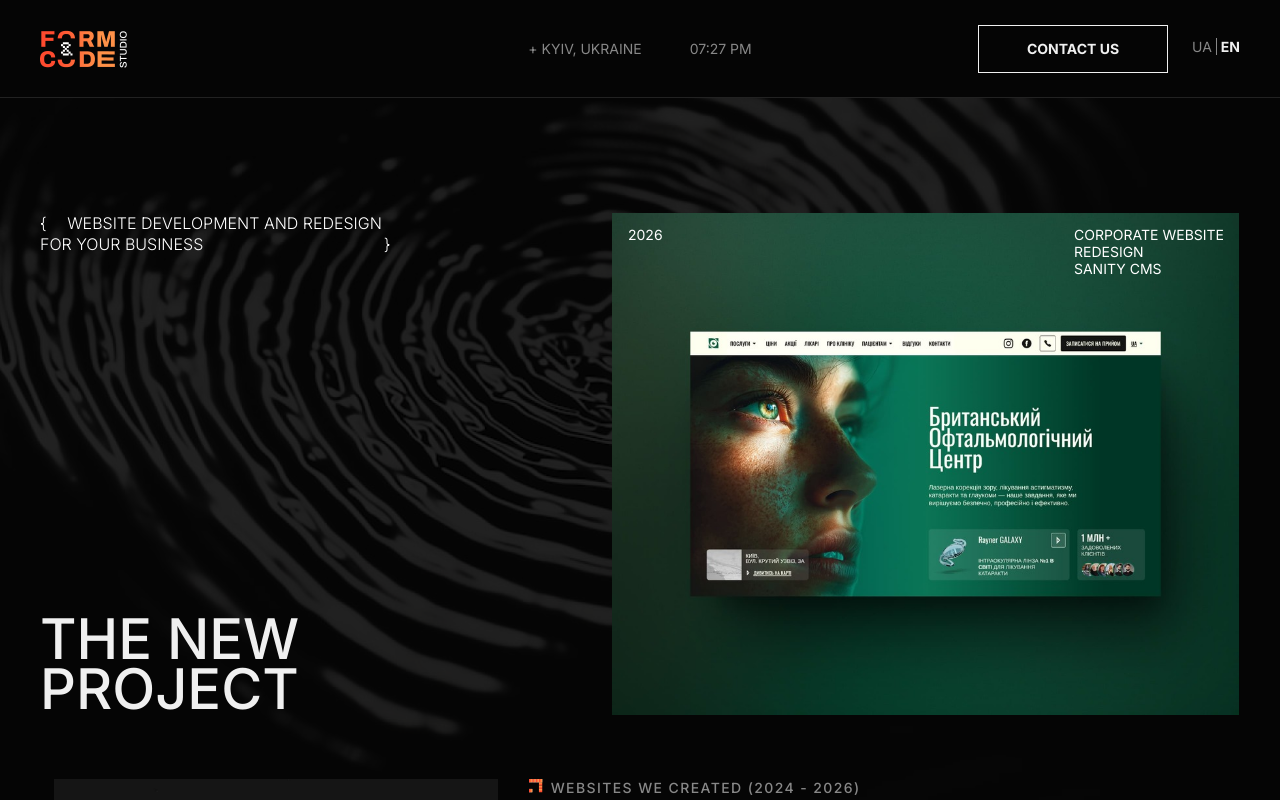
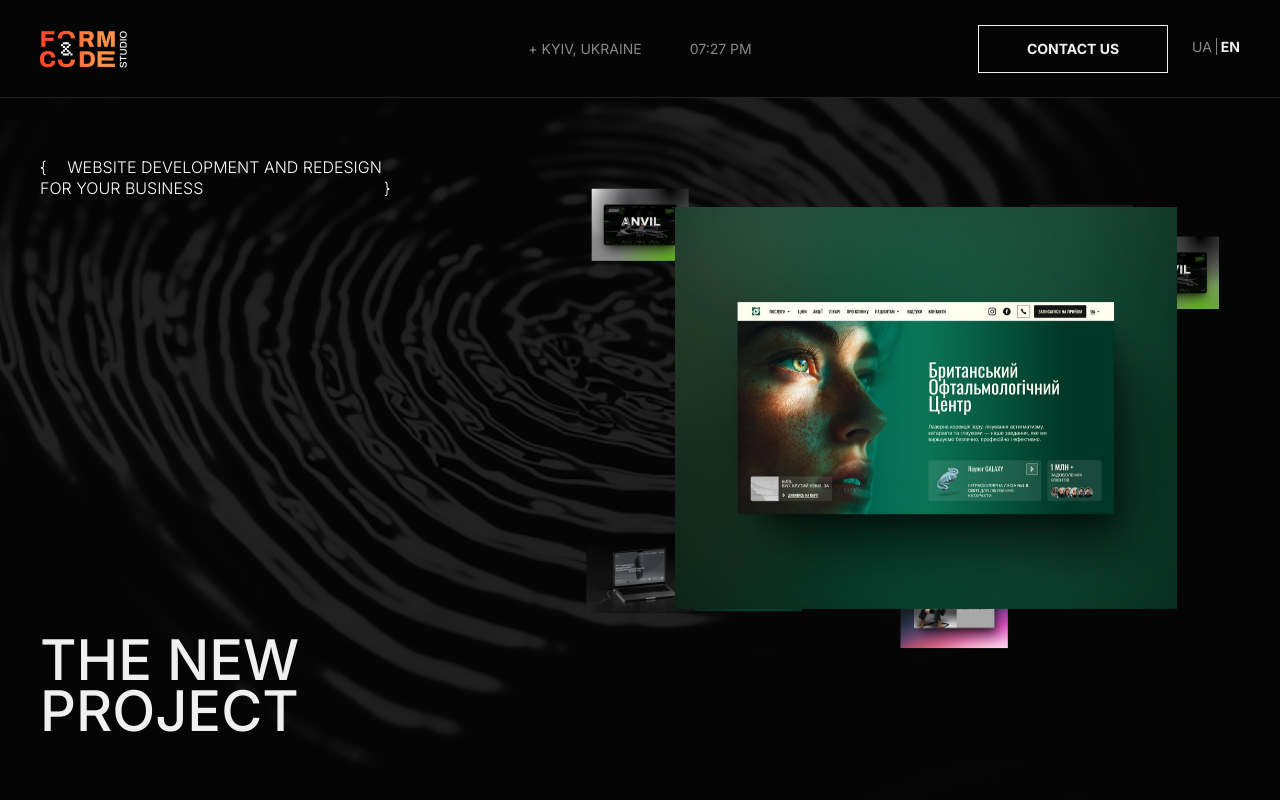
Before and after one commit to IraMira333/dezdevteam, a Next.js app: page /en in a window 1280 px wide. Shown: the top 800 px of the page. Built offline with nearby package versions, Linux system fonts and the light colour scheme; grey boxes are pictures that could not be loaded.

Commit message:
Updated hero

```diff
--- a/src/components/assets/contacts.ts
+++ b/src/components/assets/contacts.ts
@@ -1,5 +1,5 @@
 export const dezTelegram = "https://t.me/iryna_stoliarova";
-export const dezWhatsApp = "https://wa.me/380633333333";
+export const dezWhatsApp = "https://wa.me/380954249078";
 export const devTelegram = "https://t.me/iramira333";
 export const devWhatsApp = "https://wa.me/380939449063";
 
--- a/src/components/assets/projectsData.ts
+++ b/src/components/assets/projectsData.ts
@@ -25,8 +25,8 @@ export const projectsData: ProjectsDataType[] = [
     link: "https://eyes.ua/",
     icon: "/icons/client-logo1.svg",
     uk: {
-      title: "Британський Офтольмологічний Центр",
-      description: "Офтальмологічна клініка в Києві",
+      title: "Британський Офтальмологічний Центр",
+      description: "Офтальмалогічна клініка в Києві",
       done: "Редизайн сайту та повна міграція з WordPress",
       services: "Редизайн сайту та повна міграція з WordPress для офтальмологічної клініки",
       details: ["Корпоративний Сайт", "Редизайн", "Sanity CMS"],
--- /dev/null
+++ b/src/components/main/hero/FloatingGallery.tsx
@@ -0,0 +1,88 @@
+"use client";
+import Image from "next/image";
+import React, { useEffect, useState } from "react";
+
+const images = [
+  "/images/card-anvil.jpg",
+  "/images/card-bestortho.jpg",
+  "/images/card-boc.jpg",
+  "/images/card-mapium.jpg",
+  "/images/card-willow.jpg",
+  "/images/card-anvil.jpg",
+  "/images/card-bestortho.jpg",
+  "/images/card-boc.jpg",
+  "/images/card-mapium.jpg",
+  "/images/card-willow.jpg",
+];
+
+const createSeed = () => Math.random() * 10000;
+
+const seededRandom = (seed: number, base: number) => {
+  const x = Math.sin(seed + base * 12.9898) * 43758.5453;
+  return x - Math.floor(x);
+};
+
+export const FloatingGallery = () => {
+  const seed = React.useMemo(() => createSeed(), []);
+  const [activeIndex, setActiveIndex] = useState<number>(0);
+
+  const cols = 6;
+  const rows = Math.ceil(images.length / cols);
+  useEffect(() => {
+    const interval = setInterval(() => {
+      setActiveIndex((prev) => (prev + 1) % images.length);
+    }, 3000);
+
+    return () => clearInterval(interval);
+  }, []);
+  const items = images.map((src, i) => {
+    const col = i % cols;
+    const row = Math.floor(i / cols);
+
+    const cellW = 100 / cols;
+    const cellH = 100 / rows;
+
+    const baseLeft = col * cellW + cellW / 2;
+    const baseTop = row * cellH + cellH / 2;
+
+    const offsetX = (seededRandom(seed, i * 2.1) - 0.5) * (cellW * 0.6);
+
+    const offsetY = (seededRandom(seed, i * 3.7) - 0.5) * (cellH * 0.6);
+    const isActive = i === activeIndex;
+    return {
+      src,
+      left: baseLeft + offsetX,
+      top: baseTop + offsetY,
+      scale: 0.9 + seededRandom(seed, i * 4.1) * 0.2,
+      isActive,
+    };
+  });
+
+  return (
+    <div className="relative" style={{ aspectRatio: "1.25 / 1" }}>
+      {items.map((item, i) => (
+        <Image
+          key={`${item.src}-${i}`}
+          src={item.src}
+          alt=""
+          className="absolute object-cover transition-all duration-700 ease-[cubic-bezier(0.22,1,0.36,1)]"
+          width={627}
+          height={503}
+          style={{
+            width: item.isActive ? "80%" : "calc(100% / 6)",
+            height: item.isActive ? "auto" : "auto",
+
+            zIndex: item.isActive ? 50 : 1,
+            transitionDelay: item.isActive ? "0ms" : "100ms",
+            left: item.isActive ? "50%" : `${item.left}%`,
+            top: item.isActive ? "50%" : `${item.top}%`,
+
+            transform: item.isActive
+              ? "translate(-50%, -50%) scale(1)"
+              : `translate(-50%, -50%) scale(${item.scale})`,
+          }}
+        />
+      ))}
+    </div>
+  );
+};
--- a/src/components/main/hero/Hero.tsx
+++ b/src/components/main/hero/Hero.tsx
@@ -1,4 +1,3 @@
-import Image from "next/image";
 import { useLocale, useTranslations } from "next-intl";
 
 import { LocaleType } from "@/src/types/LocaleTypes";
@@ -6,46 +5,30 @@ import { LocaleType } from "@/src/types/LocaleTypes";
 import { projectsData } from "../../assets/projectsData";
 import { CustomTitleH1 } from "../../shared/CustomTitle";
 import { GlowButton } from "../../shared/GlowButton";
+import { FloatingGallery } from "./FloatingGallery";
 import { ProjectsList } from "./ProjectsList";
 
 export const Hero = () => {
   const t = useTranslations("HomePage");
   const locale = useLocale();
-  const newestProjectData = projectsData[0];
-  const projectsDataWithoutNewest = projectsData.slice(1);
 
   return (
-    <section className="nopadding-container tab:px-6 prepc:px-10 pc:px-20 mt-14">
-      <div className="tab:flex tab:mb-16 prepc:mt-20 pc:mt-26 tab:justify-between">
+    <section className="nopadding-container tab:px-6 prepc:px-10 pc:px-20 overflow-hidden">
+      <div className="tab:flex tab:pb-16 prepc:pt-20 pc:mt-26 tab:justify-between min-h-[calc(100vh-77px)] pt-17.5">
         <div className="tab:flex tab:px-0 tab:w-[43%] tab:flex-col tab:justify-between tab:mb-0 mb-8 px-4">
           <CustomTitleH1 text={t("title")} className="mb-10" />
           <p className="text-whitef0 text-[56px] leading-[90%] font-medium whitespace-pre-line uppercase">
             {t("text")}
           </p>
         </div>
-        <div className="tab:w-[56%] tab:max-w-157 tab:mb-0 tab:ml-auto tab:mr-0 relative mx-auto mb-26.5 w-fit">
-          <Image
-            src={newestProjectData.image}
-            alt={newestProjectData[locale as LocaleType].title}
-            width={627}
-            height={503}
-          />
-          <p className="text-whiteff absolute top-3.5 left-4 leading-[120%] uppercase">
-            {newestProjectData.year}
-          </p>
-          <ul className="text-whiteff absolute top-3.5 right-4 leading-[120%] uppercase">
-            {newestProjectData[locale as LocaleType].details.map((detail, index) => (
-              <li key={index} className="">
-                {detail}
-              </li>
-            ))}
-          </ul>
+        <div className="tab:w-[56%] tab:max-w-157 tab:mb-0 tab:ml-auto tab:mr-0 relative mx-auto aspect-[125/100] h-auto w-full">
+          <FloatingGallery />
           <div className="absolute right-20 -bottom-20 hidden">
             <GlowButton text="Дивитись проєкт" />
           </div>
         </div>
       </div>
-      <ProjectsList list={projectsDataWithoutNewest} locale={locale as LocaleType} />
+      <ProjectsList list={projectsData} locale={locale as LocaleType} />
     </section>
   );
 };
--- a/src/components/main/hero/ProjectsList.tsx
+++ b/src/components/main/hero/ProjectsList.tsx
@@ -61,7 +61,7 @@ export const ProjectsList = ({
   return (
     <div
       id="projects"
-      className="tab:flex tab:gap-4 pc:gap-8 tab:pb-16 prepc:pb-8 tab:justify-between"
+      className="tab:flex tab:gap-4 pc:gap-8 tab:pb-16 prepc:pb-8 tab:justify-between pt-28"
     >
       <ProjectImage
         title={activeProject.en.title}
@@ -132,7 +132,7 @@ export const ProjectsList = ({
                       {project[locale].done}
                     </p>
 
-                    <h3 className="text-whitef0 prepc:w-46 text-2xl leading-[120%] font-medium">
+                    <h3 className="text-whitef0 prepc:w-46 text-xl leading-[120%] font-medium">
                       {project[locale].title}
                     </h3>
                     <p className="prepc:text-base prepc:w-10 pc:w-17.5">{project.year}</p>
```
